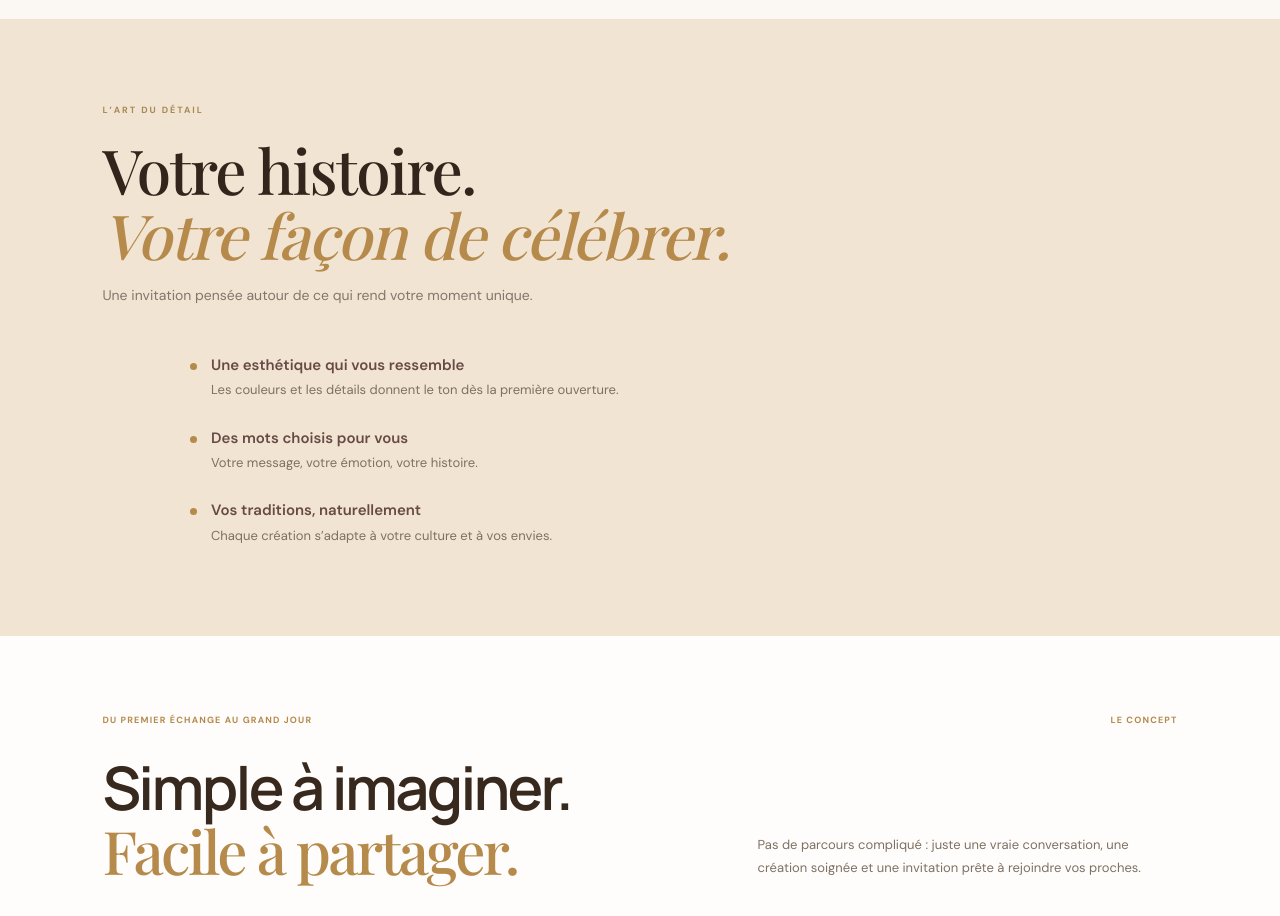
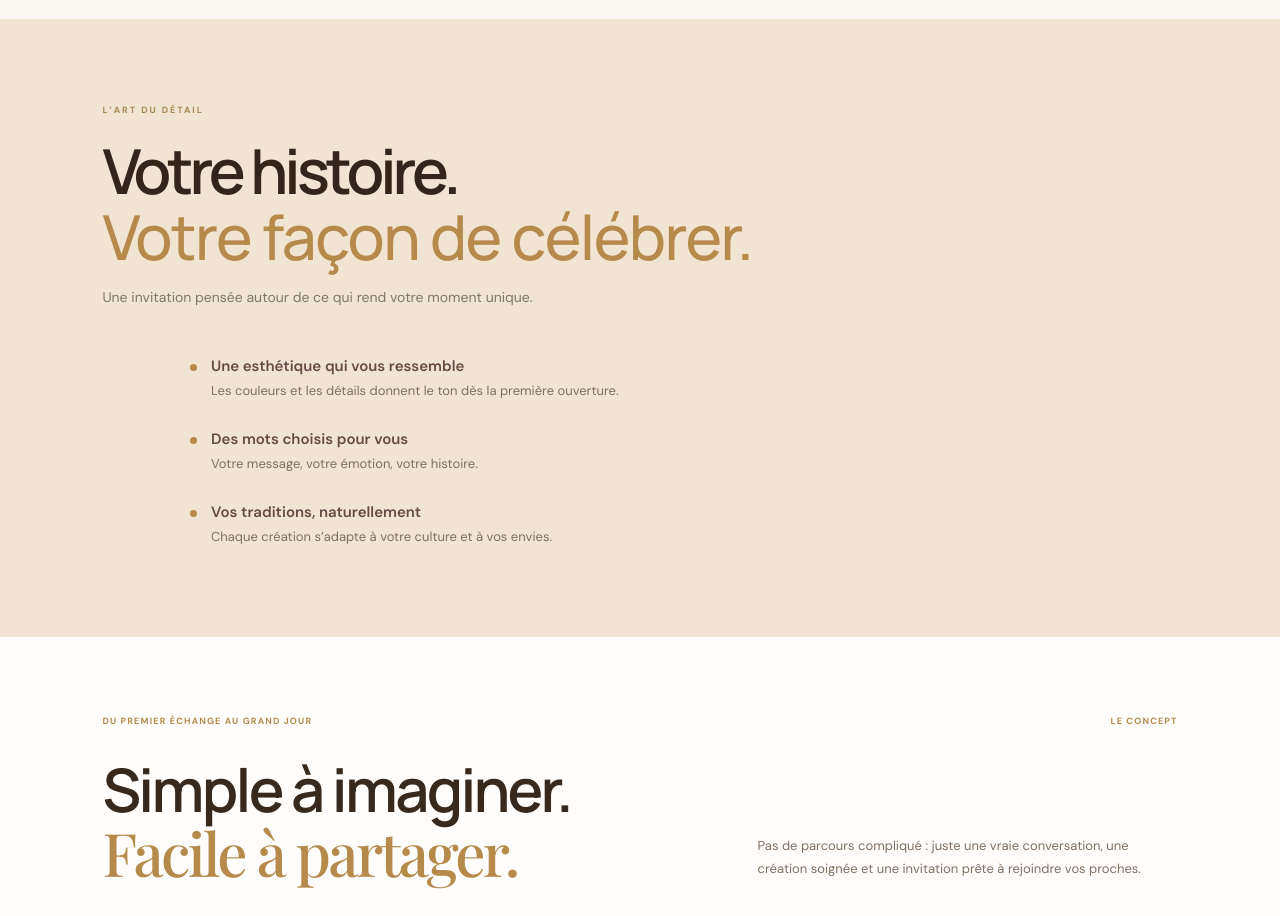
Before and after one commit to chirelhalioua/C-by-C, a Nuxt app: page / in a window 1280 px wide. Shown: the part 2140-3056 px from the top of the page. Built offline with nearby package versions, Linux system fonts and the light colour scheme; a web font is replaced by a local one.

Commit message:
Match details section heading typography with other section titles

```diff
--- a/assets/css/main.css
+++ b/assets/css/main.css
@@ -3165,3 +3165,18 @@ body, .site-shell { background: #fbf7f2 !important; }
 .details-editorial-head h2 em {
   font-style: italic;
 }
+
+
+/* Harmoniser le titre « L'art du détail » avec les autres titres de section */
+.details-editorial-head h2 {
+  font-family: var(--display) !important;
+  font-weight: 600 !important;
+  letter-spacing: -.065em !important;
+  line-height: 1.05 !important;
+}
+.details-editorial-head h2 em {
+  font-family: var(--display) !important;
+  font-style: normal !important;
+  font-weight: 500 !important;
+  color: var(--gold) !important;
+}
```
